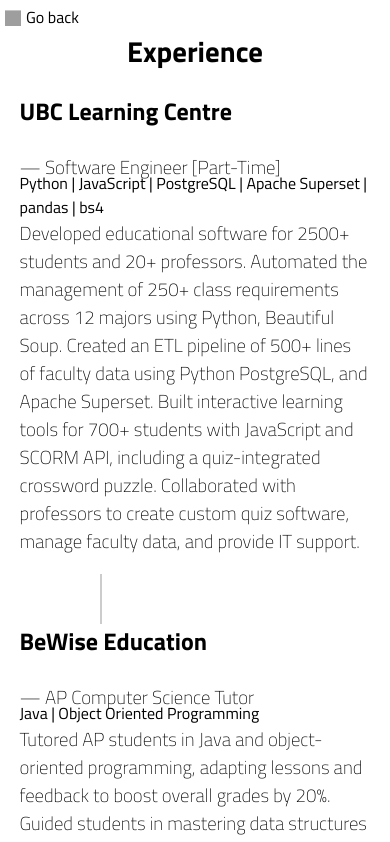
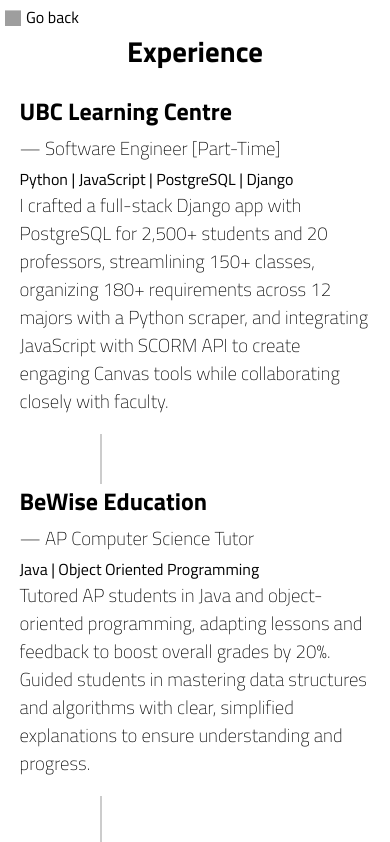
Before and after one commit to youngconnorr/PortfolioWebsite, a React (Vite) app: page /experience in a window 390 px wide. Shown: the top 842 px of the page. Built offline with nearby package versions, Linux system fonts and the light colour scheme; grey boxes are pictures that could not be loaded.

Commit message:
updated ui

```diff
--- a/src/components/experience/experience.css
+++ b/src/components/experience/experience.css
@@ -52,22 +52,18 @@
 
   .role-title {
     display: block;
+    padding-bottom: 15px;
   }
 
   .role {
     margin: 0px;
     padding: 0px;
-    padding-bottom: 16px;
   }
 
   .employer {
     padding: 0px;
-    margin-bottom: 30px;
     margin-top: 0px;
-  }
-
-  .employer {
-    padding-top: 8px;
+    padding-top: 5px;
     margin-bottom: 10px;
   }
 }
--- a/src/components/profile/Profile.tsx
+++ b/src/components/profile/Profile.tsx
@@ -30,7 +30,7 @@
         <section className="intro-profile-section">
           <div className="name-section">
             {/* <h1>Connor Young</h1> */}
-            <h1 className="">Welcome!</h1>
+            <h1 className="welcome">Welcome!</h1>
             <div className="intro-links">
               <div className="external-links">
                 <h3 className="link">
--- a/src/components/profile/profile.css
+++ b/src/components/profile/profile.css
@@ -145,14 +145,31 @@
 
 .profile-page-about-me {
   width: 300px;
+  padding-left: 10px;
+  padding-right: 25px;
+  padding-bottom: 1px;
+  transition: background-color 0.3s ease-out;
 }
 
-/* .profile-page-about-me:hover {
-  --linkHoverColor: #dad391;
+.profile-page-about-me:hover {
+  --linkHoverColor: #a1d0e6;
   border-color: var(--linkHoverColor);
   background-color: var(--linkHoverColor);
-  transition: 1s ease-in-out;
-} */
+}
+
+.welcome {
+  width: fit-content;
+  padding-left: 4px;
+  padding-right: 10px;
+  padding-bottom: 1px;
+  transition: background-color 0.3s ease-out;
+}
+
+.welcome:hover {
+  --linkHoverColor: #bfb6eb;
+  border-color: var(--linkHoverColor);
+  background-color: var(--linkHoverColor);
+}
 
 .hidden {
   opacity: 0;
--- a/src/tools/ExperienceJSON.tsx
+++ b/src/tools/ExperienceJSON.tsx
@@ -18,10 +18,9 @@
     id: 1,
     role: "Software Engineer [Part-Time]",
     employer: "UBC Learning Centre",
-    languages:
-      "Python | JavaScript | PostgreSQL | Apache Superset | pandas | bs4",
+    languages: "Python | JavaScript | PostgreSQL | Django",
     description:
-      "Developed educational software for 2500+ students and 20+ professors. Automated the management of 250+ class requirements across 12 majors using Python, Beautiful Soup. Created an ETL pipeline of 500+ lines of faculty data using Python PostgreSQL, and Apache Superset. Built interactive learning tools for 700+ students with JavaScript and SCORM API, including a quiz-integrated crossword puzzle. Collaborated with professors to create custom quiz software, manage faculty data, and provide IT support.",
+      "I crafted a full-stack Django app with PostgreSQL for 2,500+ students and 20 professors, streamlining 150+ classes, organizing 180+ requirements across 12 majors with a Python scraper, and integrating JavaScript with SCORM API to create engaging Canvas tools while collaborating closely with faculty.",
   },
   {
     id: 2,
```
Also changed, not shown: 1 other file (tests, documents, lock files or other folders).
